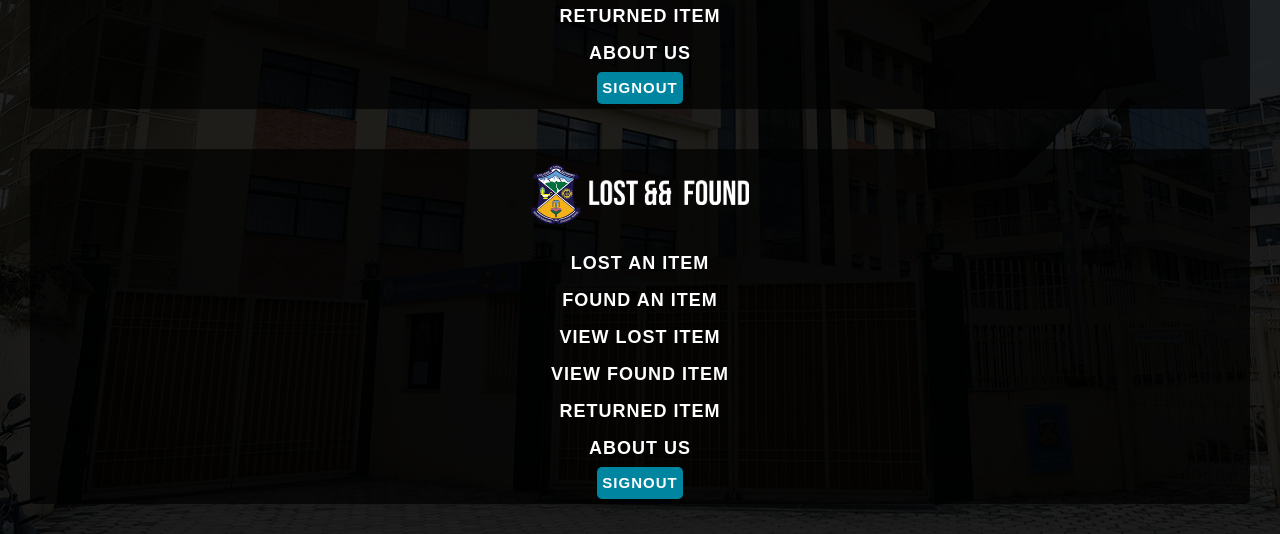
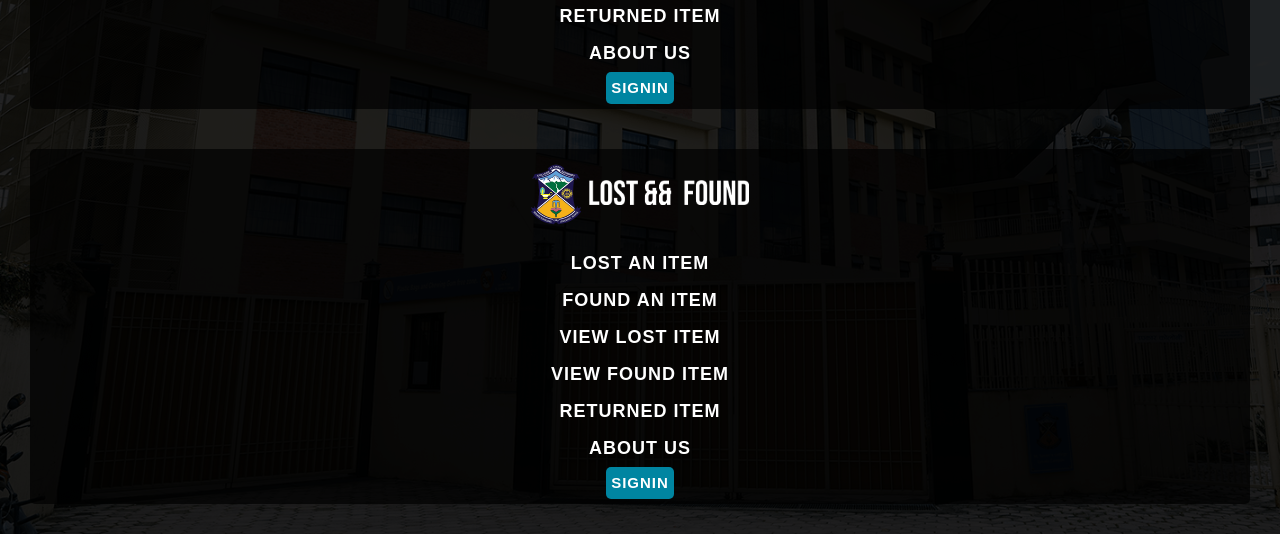
Before and after one commit to SelAshyn/lost_and_found, a Next.js app: page /Appbar in a window 1280 px wide. Shown: the part 276-810 px from the top of the page. Built offline with nearby package versions, Linux system fonts and the light colour scheme; no server answers; a web font is replaced by a local one.

Commit message:
Update page.tsx

```diff
--- a/app/Appbar/page.tsx
+++ b/app/Appbar/page.tsx
@@ -33,8 +33,8 @@ export default function Appbar() {
           <li><a href="#">Returned Item</a></li>
           <li><a href="#">About Us</a></li>
         </ul>
-        {!session.data?.user && <button className="sign" onClick={() => signOut()}>SignOut</button>}
-        {session.data?.user && <button className="sign" onClick={() => signIn()}>SignIn</button>}
+        {session.data?.user && <button className="sign" onClick={() => signOut()}>SignOut</button>}
+        {!session.data?.user && <button className="sign" onClick={() => signIn()}>SignIn</button>}
         </nav>
     </div>
   );
```
